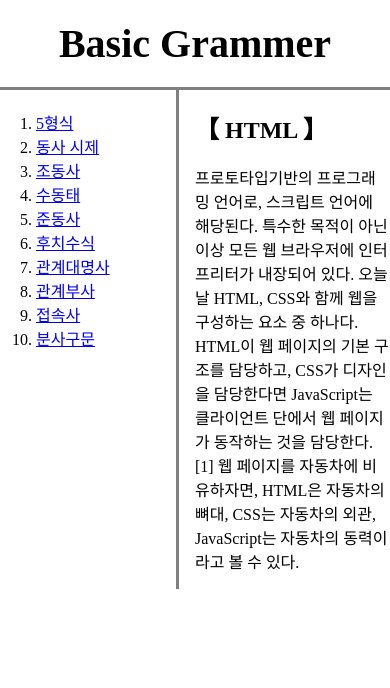
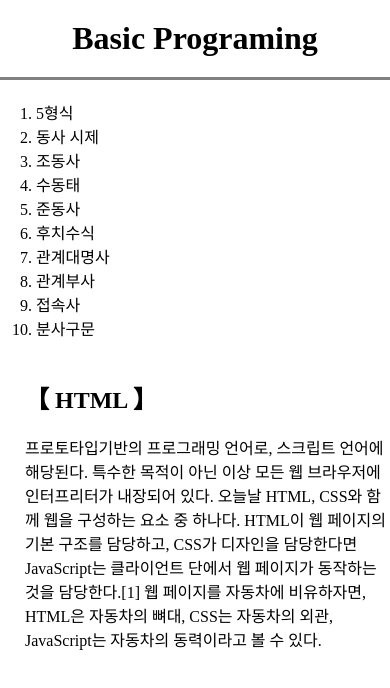
Before and after one commit to onegate21/git_first, a plain HTML site: page index.html in a window 390 px wide. Drawn offline with Linux system fonts and the light colour scheme.

Commit message:
Add files via upload

```diff
--- a/index.html
+++ b/index.html
@@ -9,7 +9,7 @@
     </head>
 
     <body>
-        <h1> Basic Grammer </h1>
+        <h1> Basic Programing </h1>
 
         <div id="grid">
             <ol>
--- a/styles.css
+++ b/styles.css
@@ -11,13 +11,17 @@
     padding: 20px;
 }
 
-ol {
+a {
+    color: black;
+    text-decoration: none;
+}
+
+#grid ol {
     border-right: 3px solid gray;
     width: 120px;
     margin: 0;
     padding: 20px;
     padding-left: 36px;
-
 }
 
 #grid {
@@ -28,3 +32,16 @@
 #article {
     padding-left: 25px;
 }
+
+@media(max-width: 800px) {
+    #grid {
+        display: block;
+    }
+
+    #grid ol {
+        border-right: none;
+    }
+    h1 {
+        font-size: 32px;
+    }
+}
```
